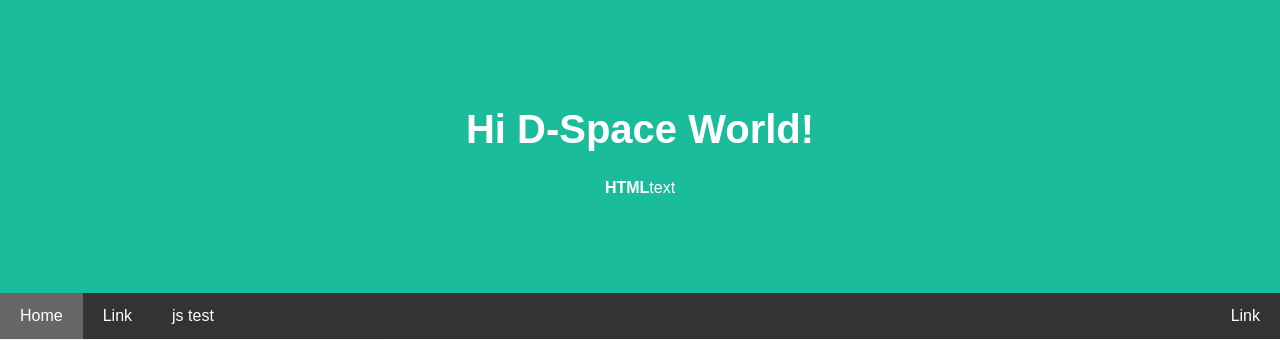
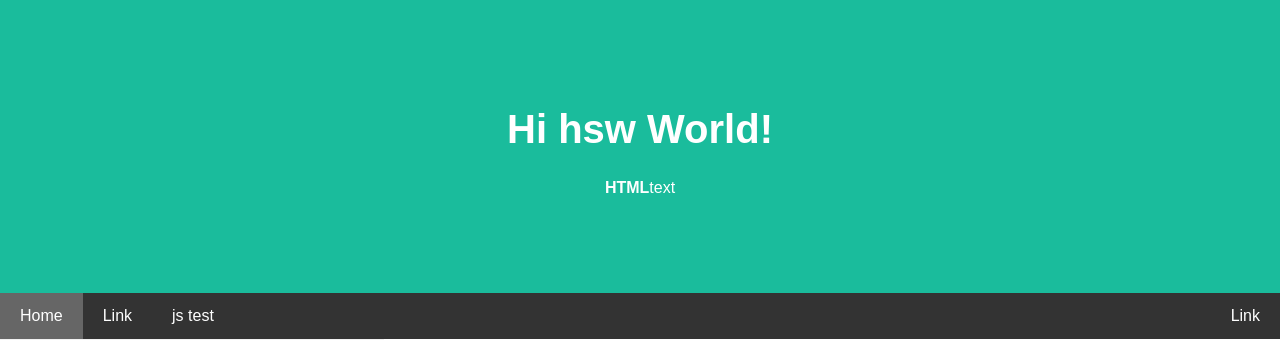
Before and after one commit to hsw1005/NHN_CICD, a Flask app: page / in a window 1280 px wide. Shown: the top 340 px of the page. Run offline with Flask 2, Linux system fonts and the light colour scheme.

Commit message:
Update test.html

```diff
--- a/application/templates/test.html
+++ b/application/templates/test.html
@@ -10,7 +10,7 @@
     <body>
 
         <div class="header">
-            <h1>Hi D-Space World!</h1>
+            <h1>Hi hsw World!</h1>
             <p><b>HTML</b>text</p>
         </div>
 
```
